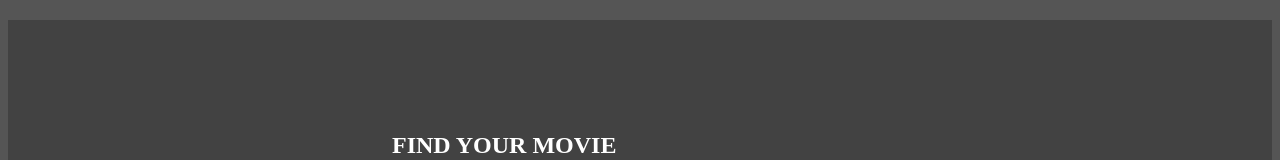
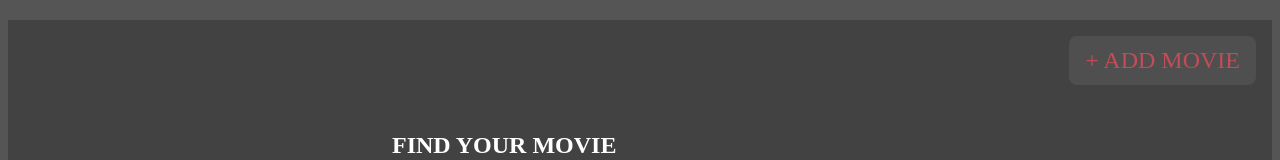
Before and after one commit to NatalyNerovnya/react-movies-api, a React app: page / in a window 1280 px wide. Shown: the top 160 px of the page. Built offline with nearby package versions, Linux system fonts and the light colour scheme.

Commit message:
add modals

```diff
--- /dev/null
+++ b/src/components/AddForm/AddForm.css
@@ -0,0 +1,10 @@
+.addmovie{
+    font-size: 1.5rem;
+    color: #f65261;
+    padding: 0.7rem 1rem;
+    background-color: #555555;
+    border-radius: 0.5rem;
+    opacity: 0.7;
+    float: right;
+    margin: 1rem;
+  }
--- /dev/null
+++ b/src/components/AddForm/AddForm.jsx
@@ -0,0 +1,54 @@
+import React from "react";
+import Modal from "../../containers/Modal";
+
+class AddForm extends React.Component {
+    constructor(props){
+        super(props);
+        this.state = {isActive: false};
+        this.close = this.close.bind(this);
+        this.open = this.open.bind(this);
+    }
+
+    close(e){
+        e.preventDefault();
+        this.setState({isActive: false})
+    }
+
+    open(e){
+        e.preventDefault();
+        this.setState({isActive: true})
+    }
+
+    render(){
+        return <Modal
+            buttonClass="addmovie"
+            buttonText="+ ADD MOVIE"
+            isActive={this.state.isActive}
+            close={this.close}
+            open={this.open}
+            label="ADD MOVIE">
+
+        <span className="label">TITLE</span>
+        <input className="input" />
+
+        <span className="label">RELEASE DATE</span>
+        <input className="input" type="month" />
+
+        <span className="label">MOVIE URL</span>
+        <input className="input" />
+
+        <span className="label">OVERVIEW</span>
+        <input className="input" />
+
+        <span className="label">RUNTIME</span>
+        <input className="input" />
+
+        <div className="buttons">
+            <div className="reset" onClick={(e) => this.close(e)}>RESET</div>
+            <div className="submit" onClick={(e) => this.close(e)}>SUBMIT</div>
+        </div>
+    </Modal>
+    }
+}
+
+export default AddForm;
--- /dev/null
+++ b/src/components/AddForm/index.js
@@ -0,0 +1,3 @@
+export { default } from "./AddForm.jsx";
+
+import "./AddForm.css"
--- a/src/containers/Header/Header.jsx
+++ b/src/containers/Header/Header.jsx
@@ -1,7 +1,9 @@
 import React from "react";
+import AddForm from './../../components/AddForm';
 
 const Header = () =>  (
     <div className="header">
+        <AddForm />
         <div className="search-input-from">
         <h2 className="search-lable">FIND YOUR MOVIE</h2>
         <div className="search-input">
--- /dev/null
+++ b/src/containers/Modal/Modal.css
@@ -0,0 +1,82 @@
+.modal {
+    position: fixed; /* Stay in place */
+    z-index: 1; /* Sit on top */
+    left: 0;
+    top: 0;
+    width: 100%; /* Full width */
+    height: 100%; /* Full height */
+    overflow: auto; /* Enable scroll if needed */
+    background-color: rgb(0,0,0); /* Fallback color */
+    background-color: rgba(0,0,0,0.4); /* Black w/ opacity */
+  }
+
+  .modal-content {
+    background-color: #424242;
+    margin: 15% auto;
+    padding: 20px;
+    border: 1px solid #888;
+    width: 50%;
+  }
+
+  .close {
+    color: #aaa;
+    float: right;
+    font-size: 28px;
+    font-weight: bold;
+  }
+
+  .close:hover,
+  .close:focus {
+    color: black;
+    text-decoration: none;
+    cursor: pointer;
+  }
+
+  .modal-button{
+    cursor: pointer;
+    display: inline-block;
+  }
+
+  .modal-content .label{
+    font-size: 1.5rem;
+    color: #f65261;
+  }
+
+  .modal-content .input{
+    padding: 5px;
+    background-color: #555555;
+    opacity: 0.8;
+    border: #555555;
+    border-radius: 5px;
+    font-size: 1rem;
+    min-height: 2rem;
+    display: block;
+    margin: 1rem 0;
+    width: 90%;
+  }
+
+  .modal-content .buttons .submit{
+    display: inline-block;
+    color: white;
+    padding: 10px 30px;
+    border-radius: 5px;
+    background-color: #f65261;
+    margin-left: 50px;
+    cursor: pointer;
+  }
+
+  .modal-content .buttons .reset{
+    display: inline-block;
+    color: #f65261;
+    padding: 10px 30px;
+    border-radius: 5px;
+    border: 1px solid #f65261;
+    cursor: pointer;
+  }
+
+  .modal-content .buttons{
+    font-size: 1.5rem;
+  }
+
+  .modal-label{
+  }
--- /dev/null
+++ b/src/containers/Modal/Modal.jsx
@@ -0,0 +1,47 @@
+import React from 'react';
+import PropTypes from 'prop-types';
+
+export default class Modal extends React.Component{
+    constructor(props){
+        super(props);
+        this.state = {isActive: false};
+        this.close = this.close.bind(this);
+        this.open = this.open.bind(this);
+
+    }
+
+    close(e){
+        e.preventDefault();
+        this.setState({isActive: false});
+        this.props.close(e);
+    }
+
+    open(e){
+        e.preventDefault();
+        this.setState({isActive: true});
+        this.props.open(e);
+    }
+
+    render(){
+    return <>
+    <div onClick={(e) => this.open(e)} className={this.props.buttonClass + " modal-button"}>{this.props.buttonText}</div>
+    {this.props.isActive ?
+        <div className="modal">
+        <div className="modal-content">
+          <a className="close" onClick={(e) => this.close(e)}>&times;</a>
+          <h2 className="modal-label">{this.props.label}</h2>
+          {this.props.children}
+        </div>
+      </div>
+         : ''}
+    </>
+    }
+}
+
+Modal.propTypes = {
+    buttonClass: PropTypes.string,
+    buttonText: PropTypes.string,
+    close: PropTypes.func,
+    open: PropTypes.func,
+    label: PropTypes.string
+}
--- /dev/null
+++ b/src/containers/Modal/index.js
@@ -0,0 +1,3 @@
+export { default } from "./Modal.jsx";
+
+import "./Modal.css"
```
